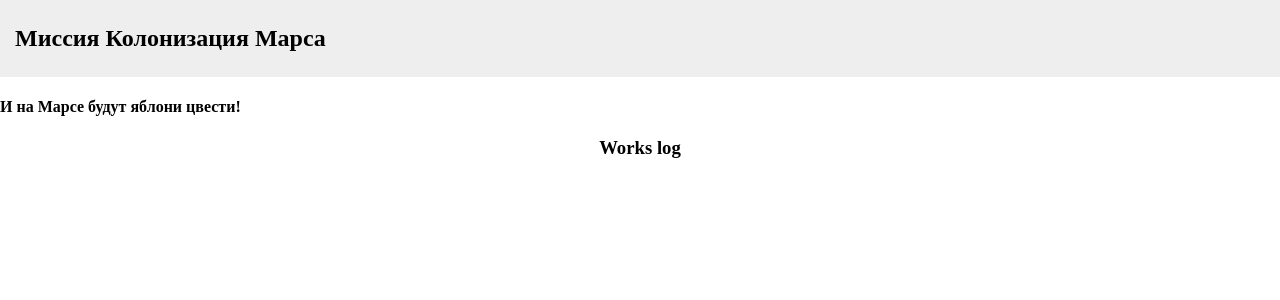
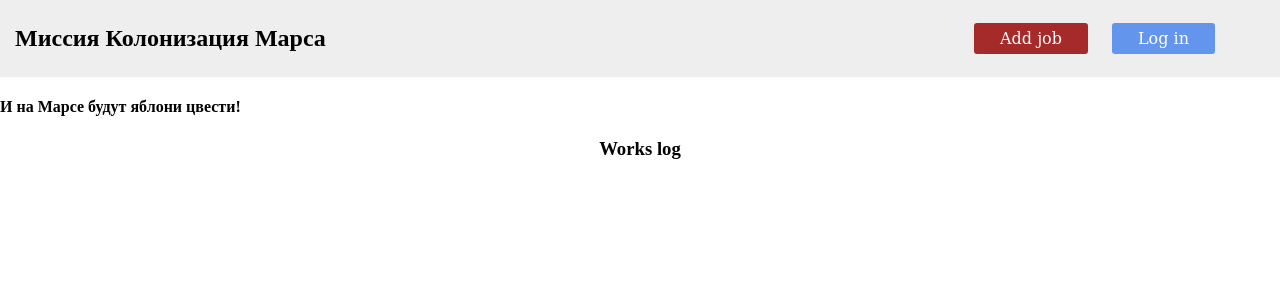
Before and after one commit to VNCompany/mars_colonization, a Flask app: page / in a window 1280 px wide. Shown: the top 300 px of the page. Run offline with Flask 2, Linux system fonts and the light colour scheme; data that the repository does not hold is empty.

Commit message:
Промежуточный этап создания приложения

```diff
--- a/main.py
+++ b/main.py
@@ -108,6 +108,13 @@ def login():
                                spec_link=url_for('static', filename="css/login_style.css"))
 
 
+@app.route("/logout")
+@login_required
+def logout():
+    logout_user()
+    return redirect("/index")
+
+
 @app.route("/register", methods=['POST', 'GET'])
 def register():
     form = RegisterForm()
--- a/static/css/main.css
+++ b/static/css/main.css
@@ -7,3 +7,39 @@ nav{
     padding: 5px 15px;
     margin: 0 0 10px 0;
 }
+
+.nav-btn{
+    font-family: "Droid Serif", "DejaVu Serif", "STIX", serif;
+    transition: background-color .2s ease, color .2s linear;
+    padding: 5px 25px;
+    display: inline-block;
+    margin: 18px 10px;
+    border: 1px solid transparent;
+    border-radius: 3px;
+    text-decoration: none;
+    color: white;
+}
+
+.login_btn{
+    background: cornflowerblue;
+}
+
+.register_btn{
+    background: darkcyan;
+}
+
+.func_btn{
+    background: brown;
+}
+
+.nav-btn:hover{
+    transition: background-color .2s ease, color .2s linear;
+    background: transparent;
+    color: black;
+    border-color: black;
+}
+
+.black_link{
+    text-decoration: none;
+    color: black;
+}
--- a/templates/base.html
+++ b/templates/base.html
@@ -3,19 +3,21 @@
 <head>
     <meta charset="UTF-8">
     <meta name="viewport" content="width=device-width, initial-scale=1, shrink-to-fit=no">
-    <link rel="stylesheet" href="{{url_for('static', filename='css/main.css')}}">
+    <link rel="stylesheet" href="{{ url_for('static', filename='css/main.css') }}">
     {% if spec_link is defined %}
-    <link rel="stylesheet" href="{{spec_link}}" />
+        <link rel="stylesheet" href="{{ spec_link }}"/>
     {% endif %}
-    <title>{{title}}</title>
+    <title>{{ title }}</title>
 </head>
 <body>
 <header>
     <nav>
         <h1 style="float: left">Миссия Колонизация Марса</h1>
-        {% if current_user.is_authenticated  %}
-            <h3 style="float: right">{{ current_user.name }}</h3>
+        {% if current_user.is_authenticated %}
+            <h3 style="float: right"><a href="/logout" class="black_link">{{ current_user.surname }} {{ current_user.name }}</a></h3>
         {% endif %}
+
+        {% block nav %} {% endblock %}
         <div style="clear: both"></div>
     </nav>
     <h4>И на Марсе будут яблони цвести!</h4>
--- a/templates/journal.html
+++ b/templates/journal.html
@@ -1,4 +1,13 @@
 {% extends "base.html" %}
+
+{% block nav %}
+    <div style="float: right">
+        <a class="nav-btn func_btn" href="/job_add">Add job</a>
+        {% if not current_user.is_authenticated %}
+            <a style="margin-right: 50px" class="nav-btn login_btn" href="/login">Log in</a>
+        {% endif %}
+    </div>
+{% endblock %}
 
 {% block content %}
 
```
Also changed, not shown: templates/login.html (+7 -0 lines). Lines whose indentation alone changed are shown as unchanged.
